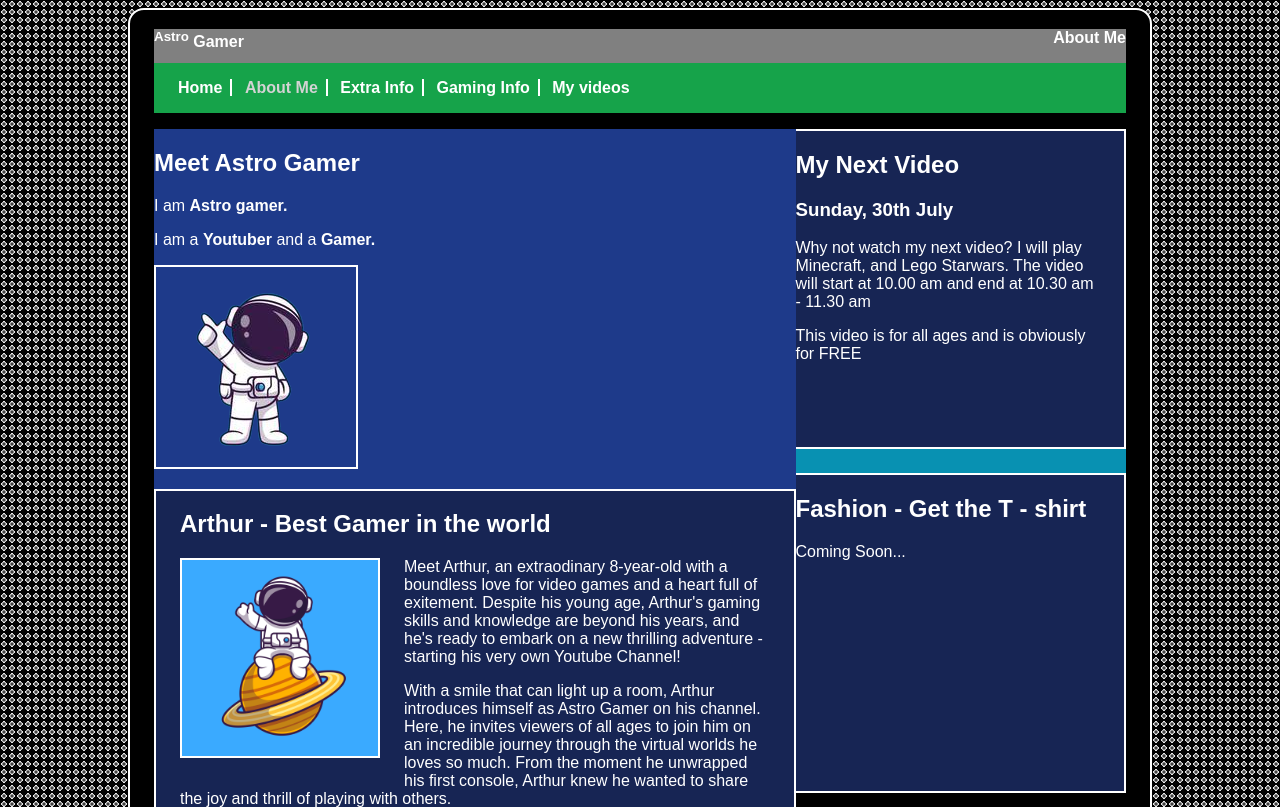
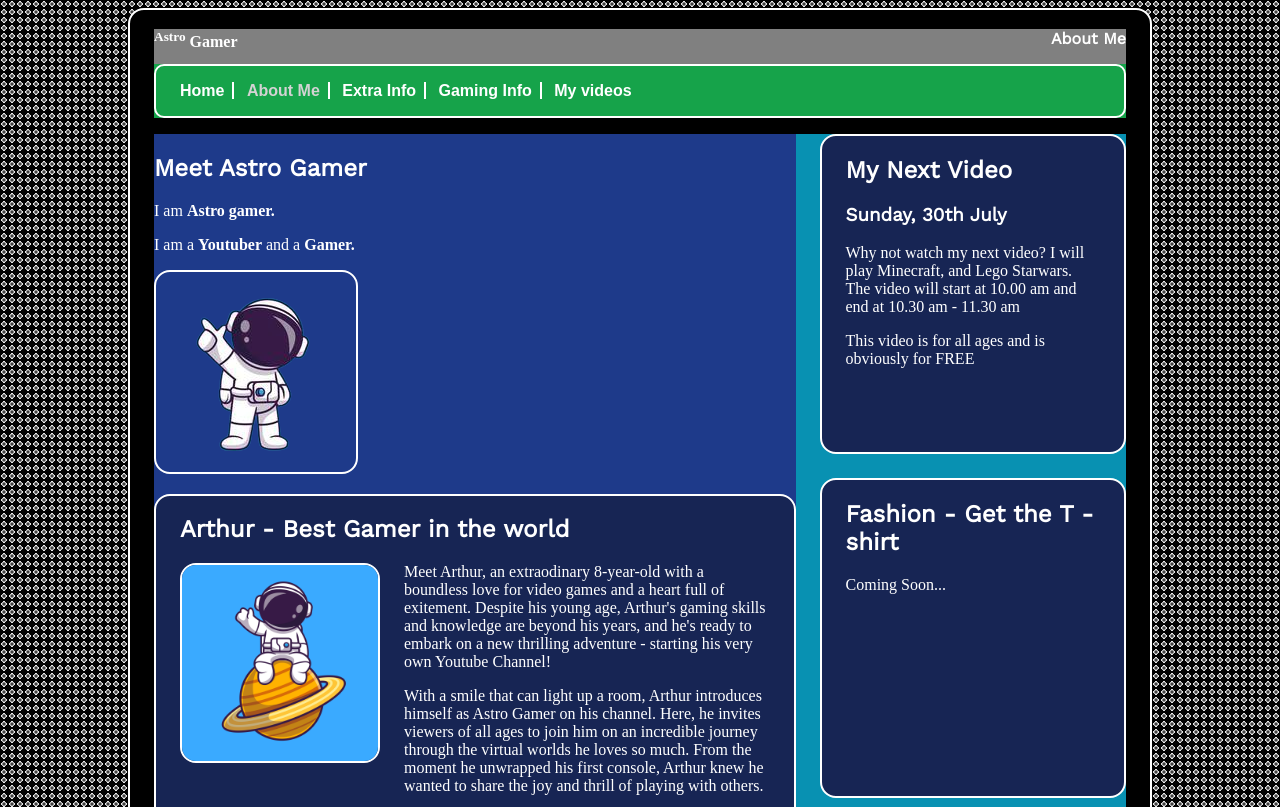
Before and after one commit to ArthurAurora/my-first-website, a plain HTML site: page about-me.html in a window 1280 px wide. Shown: the top 807 px of the page. Drawn offline with nearby package versions, Linux system fonts and the light colour scheme; a web font is replaced by a local one.

Commit message:
modified about-me page

```diff
--- a/about-me.html
+++ b/about-me.html
@@ -74,4 +74,4 @@
     </footer>
 </body>
 
-</html>Z
+</html>
--- a/css/stylesheet.css
+++ b/css/stylesheet.css
@@ -1,9 +1,12 @@
+@import url('https://fonts.googleapis.com/css2?family=Lisu+Bosa:ital@0;1&display=swap');
+@import url('https://fonts.googleapis.com/css2?family=Work+Sans&display=swap');
+
 body {
- background-color: rgb(0,0,0);
+    font-family: 'Lisu Bosa', serif;
+    background-color: rgb(0, 0, 0);
     border: 2px Solid rgb(255, 255, 255);
     border-radius: 16px;
     color: #ffffff;
- font-family: sans-serif;
     margin-left: auto;
     margin-right: auto;
     max-width: 1024px;
@@ -13,12 +16,16 @@ padding-bottom: 24px;
     padding-left: 24px;
     padding-right: 24px;
 }
-html{
-background: radial-gradient(circle, rgb(0, 0, 0),rgb(255, 255, 255) 50%,rgb(0, 0, 0) 50%,rgb(0, 0, 0));
-background-size: 8px 8px;}
+
+html {
+    background: radial-gradient(circle, rgb(0, 0, 0), rgb(255, 255, 255) 50%, rgb(0, 0, 0) 50%, rgb(0, 0, 0));
+    background-size: 8px 8px;
+}
+
 a {
     color: aliceblue;
 }
+
 nav ul {
     list-style-type: none;
     border-radius: 10px;
@@ -26,81 +33,84 @@ font-family: sans-serif;
     font-weight: bold;
     padding: 16px;
 }
-nav ul li{
+
+nav ul li {
     display: inline;
     border-right: 2px solid #ffffff;
     padding-right: 8px;
     padding-left: 8px;
 }
+
 nav ul li:last-child {
     border-right: none;
 }
+
 nav ul li a {
     text-decoration: none;
-color: #ffffff               ;
+    color: #ffffff;
 }
-nav li.selected{
+
+nav li.selected {
     color: #d3d3d3;
 }
+
 nav li a:hover {
     text-decoration: underline;
 }
-p.top-tip{
+
+p.top-tip {
     border: 4px solid #ffffff;
     border-radius: 10px;
     padding: 16px;
     background-color: #17a5e2;
 }
-p.top-tip::before{
+
+p.top-tip::before {
     color: #ffffff;
-content:"TOP TIP: ";
+    content: "TOP TIP: ";
     font-weight: bold;
 }
-table{
+
+table {
     font-size: 70%;
     width: 100%;
     border-collapse: collapse;
 }
-th, td{
-border: 1px solid
-#ffffff;
+
+th,
+td {
+    border: 1px solid #ffffff;
     padding: 8px;
     text-align: left;
 }
-th{
+
+th {
     background-color: gray;
 }
-td{
+
+td {
     background-color: lightslategray;
 }
+
 /* technical stuff - set sizing to border box method */
 
-html{
+html {
     box-sizing: border-box;
 }
 
-*, *::before, *::after {
+*,
+*::before,
+*::after {
     box-sizing: inherit;
 }
 
 /* style the various structural elements */
-html{
+html {
     background-color: Gray;
 }
 
-body{
-background-color: black;
-color: #ffffff;
-font-family: sans-serif;
-margin-left: auto;
-margin-right: auto;
-max-width: 1024px;
-min-width: 256px;
-padding-left: 24px;
-padding-right: 24px;
-}
 
-header{
+header {
     background-color: Gray;
 }
 
@@ -128,17 +138,19 @@ footer {
     background-color: #14b8a6;
 }
 
-img.small{
+img.small {
     float: left;
     height: 200px;
     margin-bottom: 24px;
     margin-right: 24px;
 }
-img.medium{
+
+img.medium {
     max-width: 360px;
     width: 50%;
 }
-img.large{
+
+img.large {
     width: 100%;
 }
 
@@ -162,16 +174,18 @@ footer p.contact {
     text-align: right;
 }
 
-body, section, img {
+body,
+section,
+img {
     border: 2px solid white;
 }
 
-@media all and (min-width: 900px)
-{
+@media all and (min-width: 900px) {
     article {
         float: left;
         width: 66%;
     }
+
     footer {
         clear: both;
     }
@@ -181,35 +195,30 @@ clear: both;
 html {
     box-sizing: border-box;
 }
-*, *::before, *::after {
+
+*,
+*::before,
+*::after {
     box-sizing: inherit;
 }
-/* set maximum and minimum widths for the body and centre within the viewport */
-body {
-background-color: black;
-font-family: sans-serif;
-margin-left: auto;
-margin-right: auto;
-max-width: 1024px;
-min-width: 256px;
-padding-top: 8px;
-padding-bottom: 24px;
-padding-left: 24px;
-padding-right: 24px;
+
+/* add a fancy background */
+html {
+    background: radial-gradient(circle, rgb(0, 0, 0), rgb(255, 255, 255) 50%, rgb(0, 0, 0) 50%, rgb(0, 0, 0));
+    background-size: 8px 8px;
 }
-/* add a fancy background */
-html{
-    background: radial-gradient(circle, rgb(0, 0, 0),rgb(255, 255, 255) 50%,rgb(0, 0, 0) 50%,rgb(0, 0, 0));
-    background-size: 8px 8px;}
 
 header {
+
 }
+
 header p {
     float: left;
     font-size: 16px;
     font-weight: bold;
     margin-top: 0px;
 }
+
 header h1 {
     font-size: 16px;
     text-align: right;
@@ -217,4 +226,97 @@ text-align: right;
 
 nav ul {
     list-style: none;
+    background-color: #16a34a;
+    border: 2px solid white;
+    border-radius: 10px;
+    font-weight: bold;
+    padding: 16px;
 }
+
+nav ul li {
+    display: inline;
+    border-right: 2px solid #ffffff;
+    padding-right: 8px;
+    padding-left: 8px;
+}
+
+nav ul li:last-child {
+    border-right: none;
+}
+
+nav ul li a {
+    text-decoration: none;
+    color: #ffffff;
+}
+
+nav li.selected {
+    color: #d3d3d3;
+}
+
+nav li.hover {
+    text-decoration: underline;
+}
+
+section {
+    background-color: #172554;
+    margin-bottom: 24px;
+    min-height: 320px;
+    padding-left: 24px;
+    padding-right: 24px;
+}
+
+aside {}
+
+footer {}
+
+footer p.copyright {
+    float: left;
+    margin-top: 0px;
+}
+
+footer p.contact {
+    text-align: right;
+}
+
+img.small {
+    float: left;
+    height: 200px;
+    margin-bottom: 24px;
+    margin-right: 24px;
+}
+
+img.medium {
+    max-width: 360px;
+    width: 50%;
+}
+
+img.large {
+    width: 100%;
+}
+
+body,
+section,
+img {
+    border: 2px solid #ffffff;
+    border-radius: 16px;
+}
+
+@media all and (min-width:900px) {
+    article {
+        float: left;
+        width: 66%;
+    }
+
+    aside {
+        float: left;
+        padding-left: 24px;
+        width: 34%;
+    }
+
+    footer {
+        clear: both;
+    }
+}
+h1, h2, h3{
+    font-family: 'Work Sans', sans-serif;
+}
```
Lines whose indentation alone changed are shown as unchanged.
